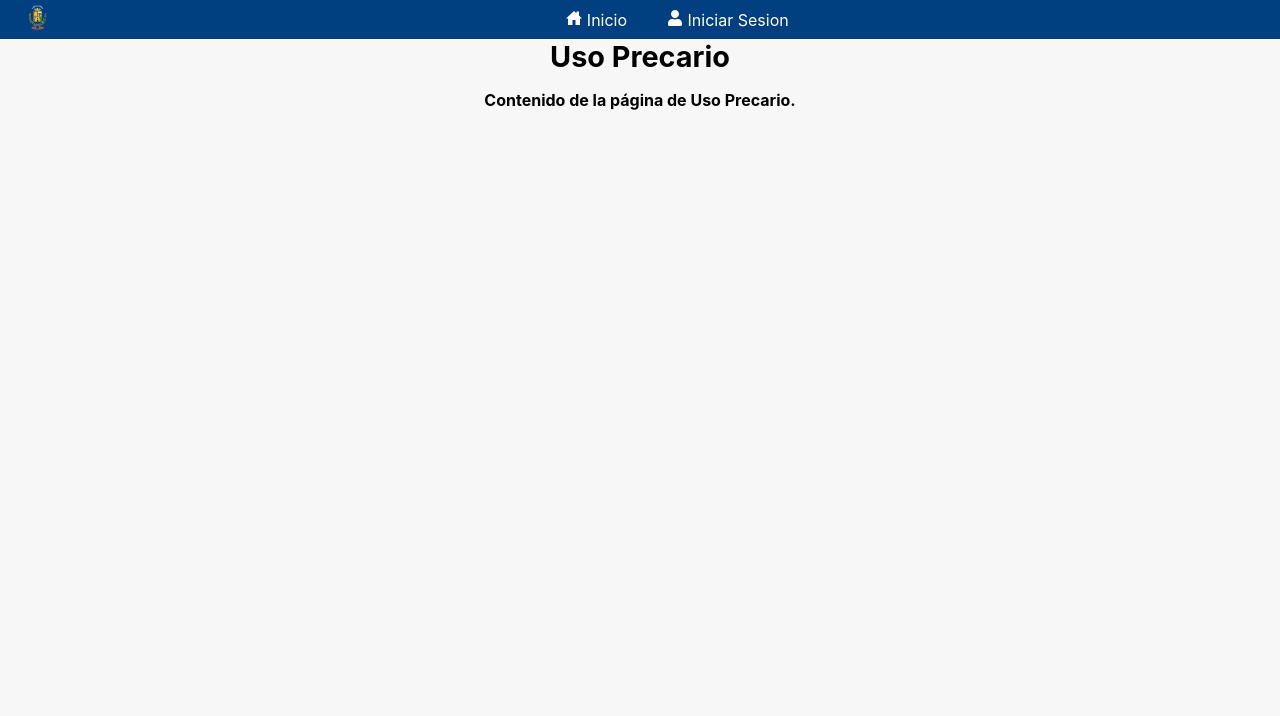
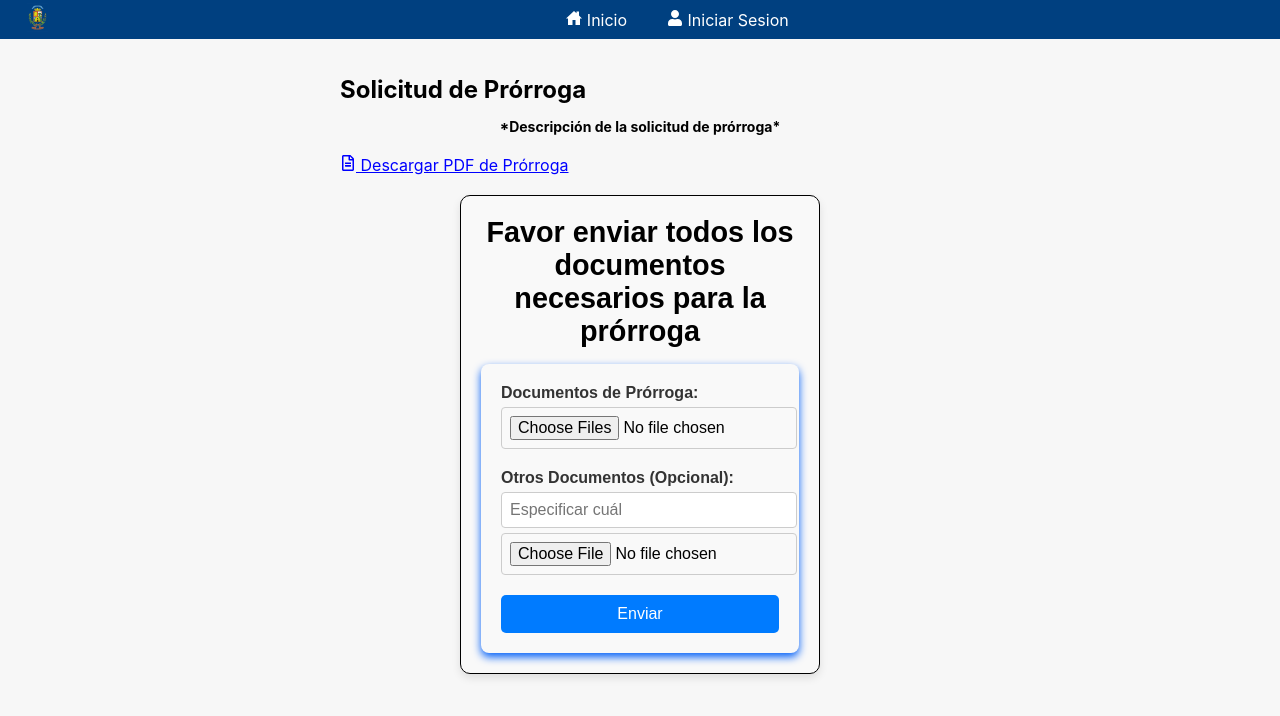
Before and after one commit to DannyJimenezA/FrontEnd-DeptoZMTMN, a React (Vite) app: page /uso-precario in a window 1280 px wide. Shown: the top 716 px of the page. Built offline with nearby package versions, Linux system fonts and the light colour scheme.

Commit message:
UsoPrecario

```diff
--- a/src/pages/Login.tsx
+++ b/src/pages/Login.tsx
@@ -95,7 +95,7 @@ function Login() {
               required
             />
             <span className="toggle-password" onClick={togglePasswordVisibility}>
-              {showPassword ? 'OCULTAR' : 'MOSTRAR'}
+              {showPassword ? '' : ''}
             </span>
           </div>
         </div>
--- a/src/pages/PanelesAdministrativos/PanelSolicitudConcesion.tsx
+++ b/src/pages/PanelesAdministrativos/PanelSolicitudConcesion.tsx
@@ -17,6 +17,11 @@ interface Concesion {
   ArchivoAdjunto: string;
   Status?: string;
 }
+interface Precario{
+  id: number;
+  ArchivoAdjunto: string;
+  Status?: string;
+}
 
 // Interfaz para el token decodificado
 interface DecodedToken {
@@ -27,6 +32,7 @@ interface DecodedToken {
 interface SolicitudesResponse {
   concesiones: Concesion[];
   prorrogas: Prorroga[];
+  precario: Precario[];
 }
 
 const baseUrl = "http://localhost:3000/";
@@ -57,6 +63,7 @@ const fetchSolicitudes = async (): Promise<SolicitudesResponse> => {
 const TablaSolicitudes: React.FC = () => {
   const [prorrogas, setProrrogas] = useState<Prorroga[]>([]);
   const [concesiones, setConcesiones] = useState<Concesion[]>([]);
+  const [precario, setPrecario] = useState<Precario[]>([]);
   const [loading, setLoading] = useState<boolean>(true);
   const [error, setError] = useState<string | null>(null);
   const navigate = useNavigate(); // Hook para la navegación
@@ -90,6 +97,7 @@ const TablaSolicitudes: React.FC = () => {
         const solicitudesFromAPI = await fetchSolicitudes();
         setProrrogas(solicitudesFromAPI.prorrogas);
         setConcesiones(solicitudesFromAPI.concesiones);
+        setPrecario(solicitudesFromAPI.precario);
         setLoading(false);
       } catch (error) {
         console.error("Error al obtener las solicitudes:", error);
@@ -146,7 +154,39 @@ const TablaSolicitudes: React.FC = () => {
       console.error("Error al cambiar el estado de la prórroga:", error);
     }
   };
+  const manejarCambioEstadoPrecario = async (id: number, nuevoEstado: string) => {
+    const confirmacion = window.confirm(`¿Estás seguro de que deseas cambiar el estado a "${nuevoEstado}"?`);
+    if (!confirmacion) return; // Salir si el usuario cancela la acción
 
+    const token = localStorage.getItem("token");
+    if (!token) {
+      console.error("Token no encontrado");
+      return;
+    }
+    try {
+      const response = await fetch(
+        `http://localhost:3000/Precario/${id}/status`,
+        {
+          method: "PUT",
+          headers: {
+            "Content-Type": "application/json",
+            Authorization: `Bearer ${token}`,
+          },
+          body: JSON.stringify({ Status: nuevoEstado }),
+        }
+      );
+      if (!response.ok) {
+        throw new Error(`Error al actualizar el estado de la solicitud con ID: ${id}`);
+      }
+      setPrecario((prevPrecario) =>
+        prevPrecario.map((precario) =>
+          precario.id === id ? { ...precario, Status: nuevoEstado } : precario
+        )
+      );
+    } catch (error) {
+      console.error("Error al cambiar el estado de la prórroga:", error);
+    }
+  };
   const manejarCambioEstadoConcesion = async (id: number, nuevoEstado: string) => {
     const confirmacion = window.confirm(`¿Estás seguro de que deseas cambiar el estado a "${nuevoEstado}"?`);
     if (!confirmacion) return; // Salir si el usuario cancela la acción
@@ -228,7 +268,27 @@ const TablaSolicitudes: React.FC = () => {
       );
       console.log(`Concesión con ID: ${id} eliminada`);
     } catch (error) {
-      console.error('Error al eliminar la concesión:', error);
+      console.error('Error al eliminar la solicitud:', error);
+    }
+  };
+  const manejarEliminarPrecario = async (id: number) => {
+    const confirmacion = window.confirm("¿Estás seguro de que deseas eliminar esta solicitud?");
+    if (!confirmacion) return;
+    try {
+      const response = await fetch(`${baseUrl}Precario/${id}`, {
+        method: 'DELETE',
+      });
+
+      if (!response.ok) {
+        throw new Error(`Error al eliminar la solicitud con ID: ${id}`);
+      }
+
+      setPrecario((prevPrecario) =>
+        prevPrecario.filter((precario) => precario.id !== id)
+      );
+      console.log(`Solicitud con ID: ${id} eliminada`);
+    } catch (error) {
+      console.error('Error al eliminar la solicitud:', error);
     }
   };
 
@@ -315,6 +375,45 @@ const TablaSolicitudes: React.FC = () => {
           ))}
         </tbody>
       </table>
+      {/* Tabla para Concesiones */}
+      <h3> Uso precario</h3>
+      <table className="tabla-solicitudes">
+        <thead>
+          <tr>
+            <th>ID</th>
+            <th>Archivos Adjuntos</th>
+            <th>Estado</th>
+            <th>Acciones</th>
+          </tr>
+        </thead>
+        <tbody>
+          {concesiones.map((precario) => (
+            <tr key={precario.id}>
+              <td>{precario.id}</td>
+              <td>
+                {precario.ArchivoAdjunto ? (
+                  JSON.parse(precario.ArchivoAdjunto).map((archivo: string, index: number) => (
+                    <FaFilePdf
+                      key={index}
+                      style={{ cursor: "pointer", marginRight: "5px" }}
+                      onClick={() => manejarVer(archivo)}
+                      title="Ver archivo"
+                    />
+                  ))
+                ) : (
+                  "No disponible"
+                )}
+              </td>
+              <td>{precario.Status}</td>
+              <td>
+                <button onClick={() => manejarCambioEstadoPrecario(precario.id, "aprobada")}>Aprobar</button>
+                <button onClick={() => manejarCambioEstadoPrecario(precario.id, "denegada")}>Denegar</button>
+                <button onClick={() => manejarEliminarPrecario(precario.id)}>Eliminar</button>
+              </td>
+            </tr>
+          ))}
+        </tbody>
+      </table>
     </div>
   );
 };
--- a/src/pages/UsoPrecario.tsx
+++ b/src/pages/UsoPrecario.tsx
@@ -1,11 +1,138 @@
+import React, { useState } from "react";
+//import "../styles/PrecarioConcesion.css"; // Asegúrate de que la hoja de estilos esté correctamente importada
+import { useForm } from "react-hook-form";
+import { FaRegFileAlt } from "react-icons/fa";
+import { useNavigate } from 'react-router-dom'; // Importa useNavigate para la redirección
 
-function UsoPrecario () {
+function UsoPrecario() {
+  const { register, handleSubmit, formState: { errors } } = useForm();
+  const [selectedFiles, setSelectedFiles] = useState<FileList | null>(null);
+  const navigate = useNavigate(); // Usar para redirigir al usuario
+
+  const onSubmit = async (data: any) => {
+    // Crear un objeto FormData para manejar archivos y otros datos
+    const formData = new FormData();
+
+    // Verificar si existen archivos seleccionados
+    if (selectedFiles && selectedFiles.length > 0) {
+      Array.from(selectedFiles).forEach((file) => {
+        formData.append('files', file); // Agregamos cada archivo de prórroga al FormData
+      });
+    } else {
+      console.error('No se ha seleccionado ningún archivo de solicitud.');
+      return;
+    }
+
+    const token = localStorage.getItem('token');
+    console.log("Token", token);
+    const decodedToken = parseJwt(token);  // Función para decodificar el JWT
+    const userId = decodedToken?.sub;
+    if (!userId) {
+      console.error("User ID is missing from the token.");
+      return;
+    }
+
+    // Agregar el userId a los datos del formulario
+    formData.append('userId', userId.toString());
+
+    // Enviar el formulario al backend
+    try {
+      const response = await fetch('http://localhost:3000/Precario', {
+        method: 'POST',
+        headers: {
+          'Authorization': `Bearer ${token}`,
+        },
+        body: formData,
+      });
+
+      if (!response.ok) {
+        const errorResponse = await response.json();
+        console.error('Error en el servidor:', errorResponse); // Mostrar el mensaje de error específico del servidor
+        throw new Error('Error al enviar los datos al servidor');
+      }
+
+      const result = await response.json();
+      console.log('Resultado del servidor:', result);
+
+      // Mostrar alerta al usuario y redirigir al inicio
+      window.alert('La prórroga ha sido creada exitosamente.');
+      navigate('/'); // Redirigir a la página de inicio
+
+    } catch (error) {
+      console.error('Error al enviar el formulario:', error);
+      window.alert('Hubo un error al crear la prórroga. Inténtalo nuevamente.');
+    }
+  };
+
+  const parseJwt = (token) => {
+    try {
+      const decoded = JSON.parse(atob(token.split('.')[1]));
+      console.log("Decoded Token:", decoded);
+      return decoded;
+    } catch (e) {
+      return null;
+    }
+  };
+
+  // Manejar la selección de múltiples archivos
+  const handleFileChange = (event: React.ChangeEvent<HTMLInputElement>) => {
+    setSelectedFiles(event.target.files); // Actualizamos el estado con los archivos seleccionados
+  };
+
   return (
-    <div>
-      <h2>Uso Precario</h2>
-      <p>Contenido de la página de Uso Precario.</p>
+    <div className="container">
+      <h1 className="form-title">Solicitud de Prórroga</h1>
+      <p className="form-subtitle">*Descripción de la solicitud de prórroga*</p>
+
+      {/* Apartado para descargar un PDF relacionado con la prórroga */}
+      <div className="pdf-download">
+        <a href="/assets/Precario.pdf" download>
+          <FaRegFileAlt /> Descargar PDF de Prórroga
+        </a>
+      </div>
+
+      <div className="form-container">
+        <h2>Favor enviar todos los documentos necesarios para la prórroga</h2>
+        <form onSubmit={handleSubmit(onSubmit)} className="form">
+          {/* Documentos de prórroga (múltiples archivos) */}
+          <div className="form-field">
+            <label className="form-label">Documentos de Prórroga:</label>
+            <input
+              type="file"
+              multiple // Permitir múltiples archivos
+              accept="application/pdf" // Solo permite archivos PDF
+              {...register('files', { required: true })} // Registro en react-hook-form
+              onChange={handleFileChange} // Manejador de cambio
+              className="form-input"
+            />
+            {errors.precarioFiles && (
+              <p className="error-message">Debe subir al menos un archivo PDF</p>
+            )}
+          </div>
+
+          {/* Otros campos opcionales */}
+          <div className="form-field">
+            <label className="form-label">Otros Documentos (Opcional):</label>
+            <input
+              type="text"
+              placeholder="Especificar cuál"
+              {...register('otrosEspecificar')}
+              className="form-input"
+            />
+            <input
+              type="file"
+              {...register('otros')}
+              className="form-input"
+            />
+          </div>
+
+          <button type="submit" className="submit-button">
+            Enviar
+          </button>
+        </form>
+      </div>
     </div>
   );
-};
+}
 
 export default UsoPrecario;
```
